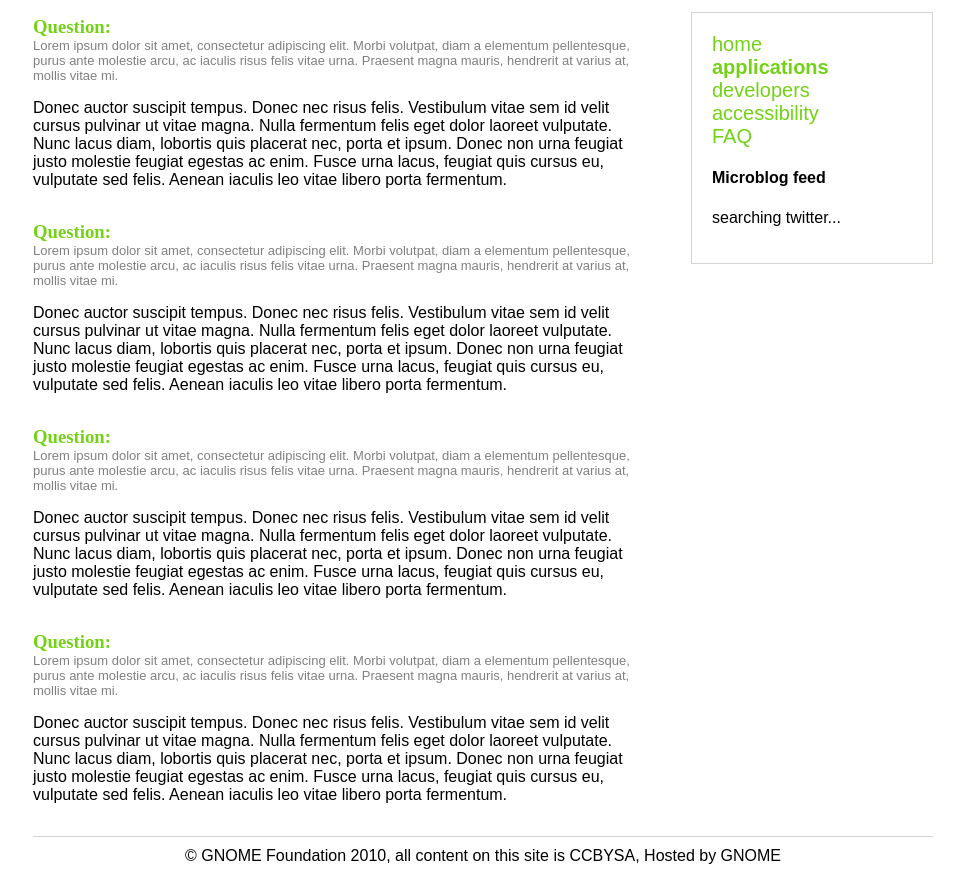
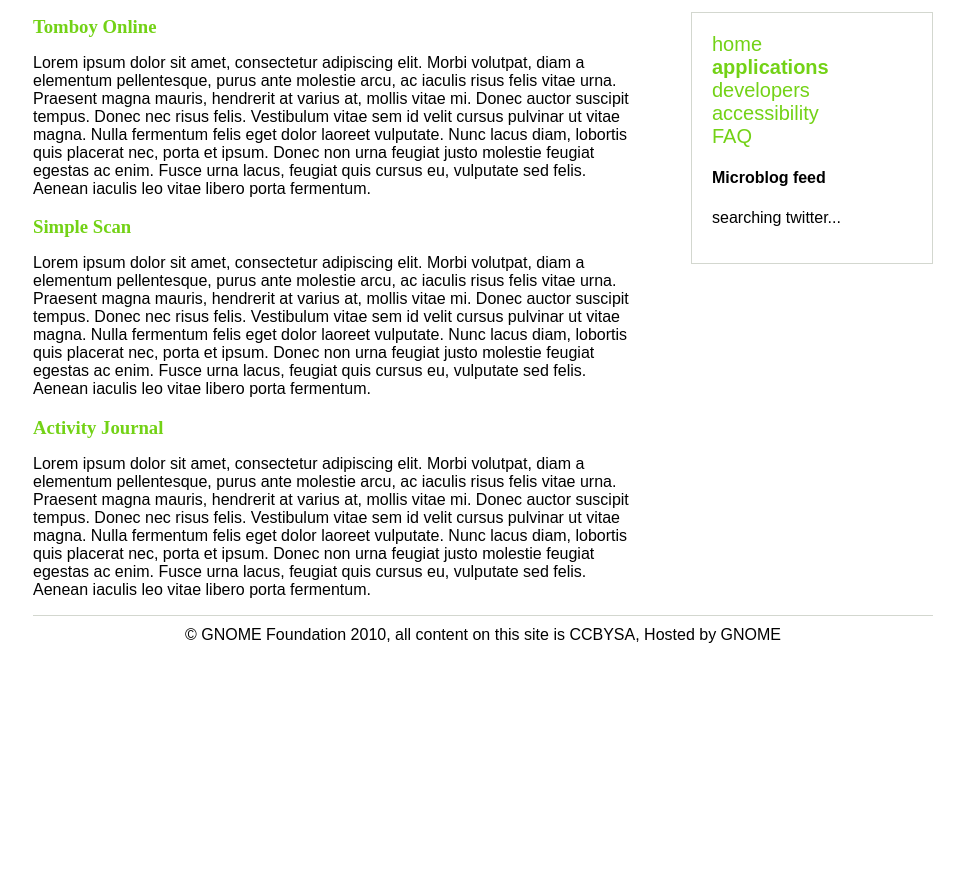
Before and after one commit to andreasn/gnome3-website, a plain HTML site: page applications.html in a window 1280 px wide. Shown: the part 76-949 px from the top of the page, without its empty margins (157-1121 px from the left). After the commit the page ends 800 px from the top, so only its background shows below. Drawn offline with Linux system fonts and the light colour scheme.

Commit message:
edited ‘applications.html’.

```diff
--- a/applications.html
+++ b/applications.html
@@ -77,21 +77,14 @@
 
 <div id="maincolumn">
 
-<h3>Question:</h3>
-<p class="question">Lorem ipsum dolor sit amet, consectetur adipiscing elit. Morbi volutpat, diam a elementum pellentesque, purus ante molestie arcu, ac iaculis risus felis vitae urna. Praesent magna mauris, hendrerit at varius at, mollis vitae mi.</p>
-<p class="answer">Donec auctor suscipit tempus. Donec nec risus felis. Vestibulum vitae sem id velit cursus pulvinar ut vitae magna. Nulla fermentum felis eget dolor laoreet vulputate. Nunc lacus diam, lobortis quis placerat nec, porta et ipsum. Donec non urna feugiat justo molestie feugiat egestas ac enim. Fusce urna lacus, feugiat quis cursus eu, vulputate sed felis. Aenean iaculis leo vitae libero porta fermentum. </p>
+<h3>Tomboy Online</h3>
+<p>Lorem ipsum dolor sit amet, consectetur adipiscing elit. Morbi volutpat, diam a elementum pellentesque, purus ante molestie arcu, ac iaculis risus felis vitae urna. Praesent magna mauris, hendrerit at varius at, mollis vitae mi. Donec auctor suscipit tempus. Donec nec risus felis. Vestibulum vitae sem id velit cursus pulvinar ut vitae magna. Nulla fermentum felis eget dolor laoreet vulputate. Nunc lacus diam, lobortis quis placerat nec, porta et ipsum. Donec non urna feugiat justo molestie feugiat egestas ac enim. Fusce urna lacus, feugiat quis cursus eu, vulputate sed felis. Aenean iaculis leo vitae libero porta fermentum. </p>
 
-<h3>Question:</h3>
-<p class="question">Lorem ipsum dolor sit amet, consectetur adipiscing elit. Morbi volutpat, diam a elementum pellentesque, purus ante molestie arcu, ac iaculis risus felis vitae urna. Praesent magna mauris, hendrerit at varius at, mollis vitae mi.</p>
-<p class="answer">Donec auctor suscipit tempus. Donec nec risus felis. Vestibulum vitae sem id velit cursus pulvinar ut vitae magna. Nulla fermentum felis eget dolor laoreet vulputate. Nunc lacus diam, lobortis quis placerat nec, porta et ipsum. Donec non urna feugiat justo molestie feugiat egestas ac enim. Fusce urna lacus, feugiat quis cursus eu, vulputate sed felis. Aenean iaculis leo vitae libero porta fermentum. </p>
+<h3>Simple Scan</h3>
+<p>Lorem ipsum dolor sit amet, consectetur adipiscing elit. Morbi volutpat, diam a elementum pellentesque, purus ante molestie arcu, ac iaculis risus felis vitae urna. Praesent magna mauris, hendrerit at varius at, mollis vitae mi. Donec auctor suscipit tempus. Donec nec risus felis. Vestibulum vitae sem id velit cursus pulvinar ut vitae magna. Nulla fermentum felis eget dolor laoreet vulputate. Nunc lacus diam, lobortis quis placerat nec, porta et ipsum. Donec non urna feugiat justo molestie feugiat egestas ac enim. Fusce urna lacus, feugiat quis cursus eu, vulputate sed felis. Aenean iaculis leo vitae libero porta fermentum. </p>
 
-<h3>Question:</h3>
-<p class="question">Lorem ipsum dolor sit amet, consectetur adipiscing elit. Morbi volutpat, diam a elementum pellentesque, purus ante molestie arcu, ac iaculis risus felis vitae urna. Praesent magna mauris, hendrerit at varius at, mollis vitae mi.</p>
-<p class="answer">Donec auctor suscipit tempus. Donec nec risus felis. Vestibulum vitae sem id velit cursus pulvinar ut vitae magna. Nulla fermentum felis eget dolor laoreet vulputate. Nunc lacus diam, lobortis quis placerat nec, porta et ipsum. Donec non urna feugiat justo molestie feugiat egestas ac enim. Fusce urna lacus, feugiat quis cursus eu, vulputate sed felis. Aenean iaculis leo vitae libero porta fermentum. </p>
-
-<h3>Question:</h3>
-<p class="question">Lorem ipsum dolor sit amet, consectetur adipiscing elit. Morbi volutpat, diam a elementum pellentesque, purus ante molestie arcu, ac iaculis risus felis vitae urna. Praesent magna mauris, hendrerit at varius at, mollis vitae mi.</p>
-<p class="answer">Donec auctor suscipit tempus. Donec nec risus felis. Vestibulum vitae sem id velit cursus pulvinar ut vitae magna. Nulla fermentum felis eget dolor laoreet vulputate. Nunc lacus diam, lobortis quis placerat nec, porta et ipsum. Donec non urna feugiat justo molestie feugiat egestas ac enim. Fusce urna lacus, feugiat quis cursus eu, vulputate sed felis. Aenean iaculis leo vitae libero porta fermentum. </p>
+<h3>Activity Journal</h3>
+<p>Lorem ipsum dolor sit amet, consectetur adipiscing elit. Morbi volutpat, diam a elementum pellentesque, purus ante molestie arcu, ac iaculis risus felis vitae urna. Praesent magna mauris, hendrerit at varius at, mollis vitae mi. Donec auctor suscipit tempus. Donec nec risus felis. Vestibulum vitae sem id velit cursus pulvinar ut vitae magna. Nulla fermentum felis eget dolor laoreet vulputate. Nunc lacus diam, lobortis quis placerat nec, porta et ipsum. Donec non urna feugiat justo molestie feugiat egestas ac enim. Fusce urna lacus, feugiat quis cursus eu, vulputate sed felis. Aenean iaculis leo vitae libero porta fermentum. </p>
 
 </div>
 
```
